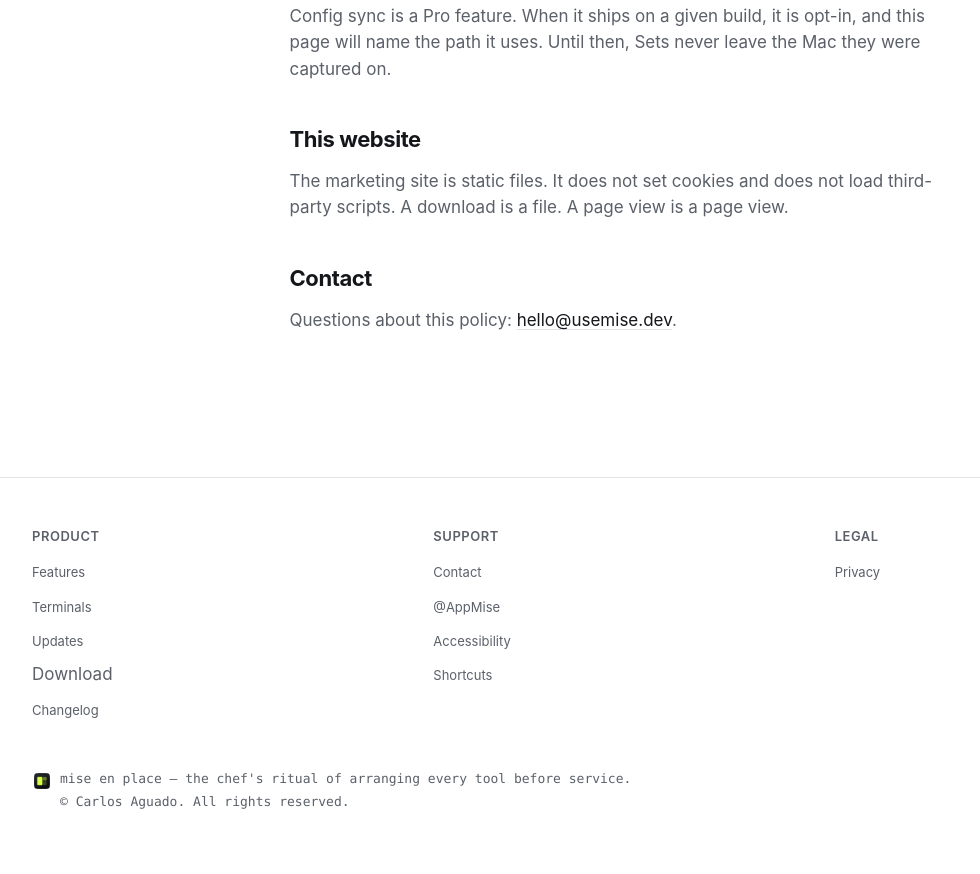
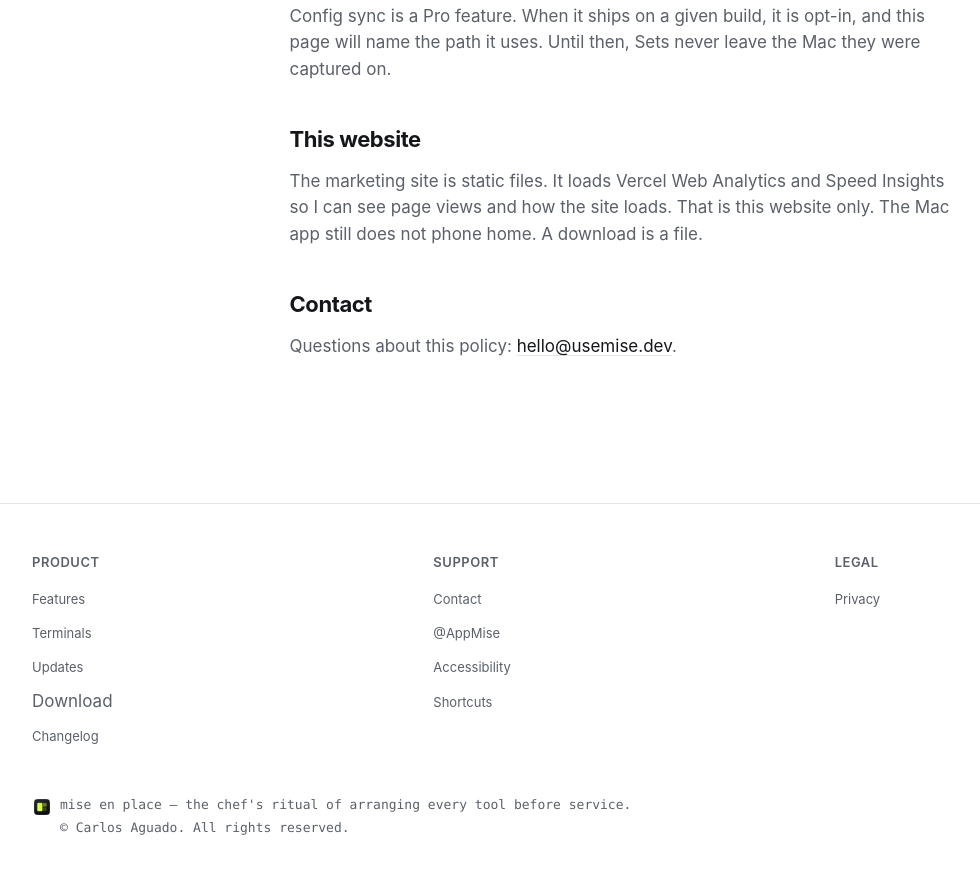
Before and after one commit to carlosaguado04/mise-website, an Astro site: page /privacy in a window 1280 px wide. Shown: the part 969-1843 px from the top of the page, without its empty margins (18-998 px from the left). Built offline with nearby package versions, Linux system fonts and the light colour scheme; Astro itself is replaced by a stand-in of ours; some packages are replaced by stand-ins of ours.

Commit message:
Keep Vercel analytics and Rio; disclose analytics on the privacy page

```diff
--- a/package.json
+++ b/package.json
@@ -10,6 +10,8 @@
     "assets": "python3 scripts/generate-assets.py"
   },
   "dependencies": {
+    "@vercel/analytics": "^2.0.1",
+    "@vercel/speed-insights": "^2.0.0",
     "astro": "^7.2.4"
   },
   "allowScripts": {
--- a/src/layouts/Base.astro
+++ b/src/layouts/Base.astro
@@ -3,6 +3,8 @@ import "../styles/global.css";
 import Nav from "../components/Nav.astro";
 import Footer from "../components/Footer.astro";
 import { site } from "../site";
+import Analytics from "@vercel/analytics/astro";
+import SpeedInsights from "@vercel/speed-insights/astro";
 
 interface Props {
   title?: string;
@@ -62,6 +64,8 @@ const ogImage = new URL("/og.png", site.url).toString();
       <slot />
     </main>
     <Footer />
+    <Analytics />
+    <SpeedInsights />
     <script src="../scripts/main.ts"></script>
   </body>
 </html>
--- a/src/pages/index.astro
+++ b/src/pages/index.astro
@@ -33,6 +33,7 @@ const terminals = [
   { name: "kitty", href: "https://sw.kovidgoyal.net/kitty/", icon: "/terminals/kitty.png" },
   { name: "Alacritty", href: "https://alacritty.org/", icon: "/terminals/alacritty.svg" },
   { name: "WezTerm", href: "https://wezterm.org/", icon: "/terminals/wezterm.svg" },
+  { name: "Rio", href: "https://rioterm.com/", icon: "/terminals/rio.svg" },
   { name: "Terminal", href: "https://support.apple.com/guide/terminal/welcome/mac", icon: "/terminals/terminal.svg" },
   { name: "Ghostty", href: "https://ghostty.org/", icon: "/terminals/ghostty.png" },
   { name: "iTerm2", href: "https://iterm2.com/", icon: "/terminals/iterm2.png" },
--- a/src/pages/privacy.astro
+++ b/src/pages/privacy.astro
@@ -45,8 +45,9 @@ import { site } from "../site";
 
     <h2>This website</h2>
     <p>
-      The marketing site is static files. It does not set cookies and does not load third-party
-      scripts. A download is a file. A page view is a page view.
+      The marketing site is static files. It loads Vercel Web Analytics and Speed Insights so I
+      can see page views and how the site loads. That is this website only. The Mac app still
+      does not phone home. A download is a file.
     </p>
 
     <h2>Contact</h2>
```
